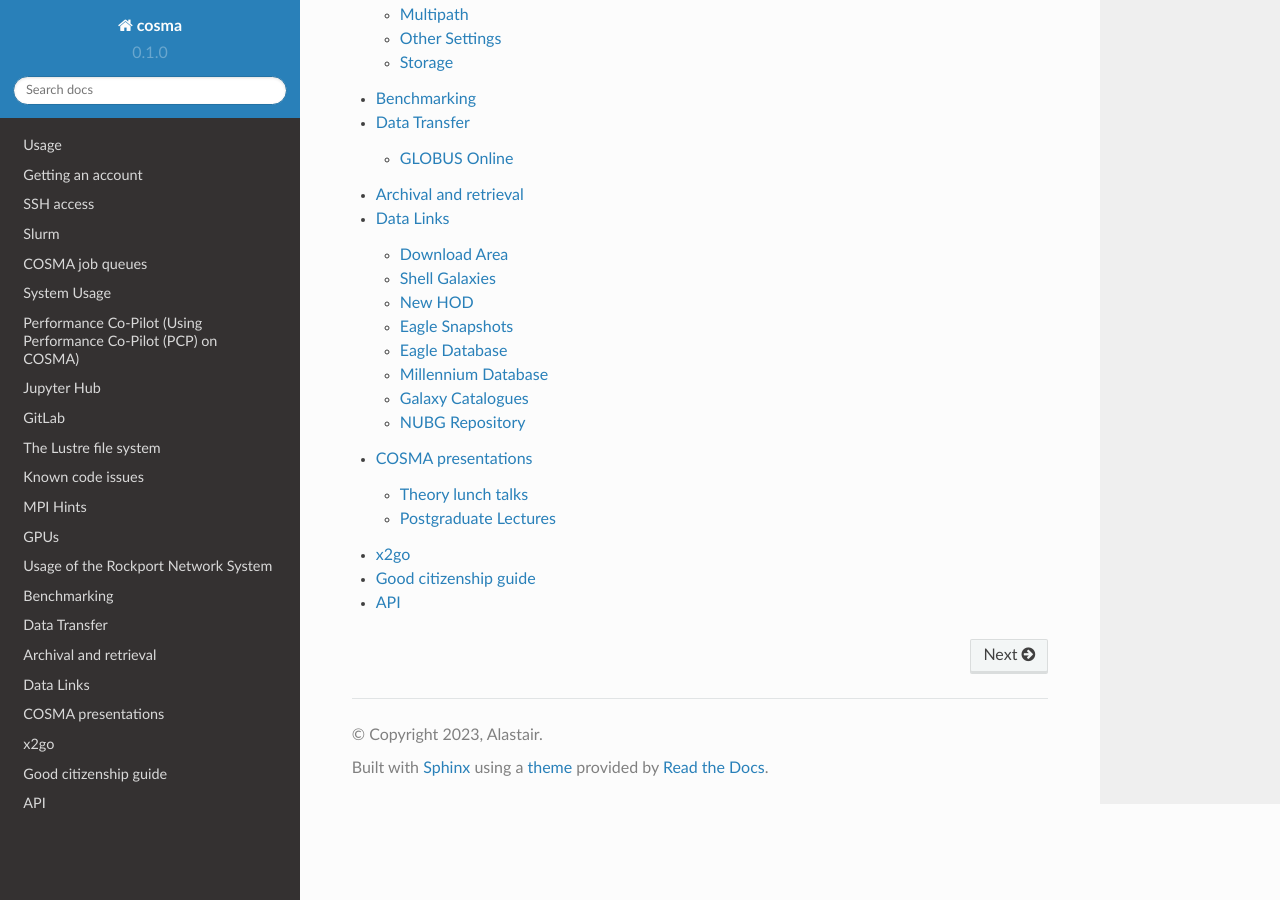
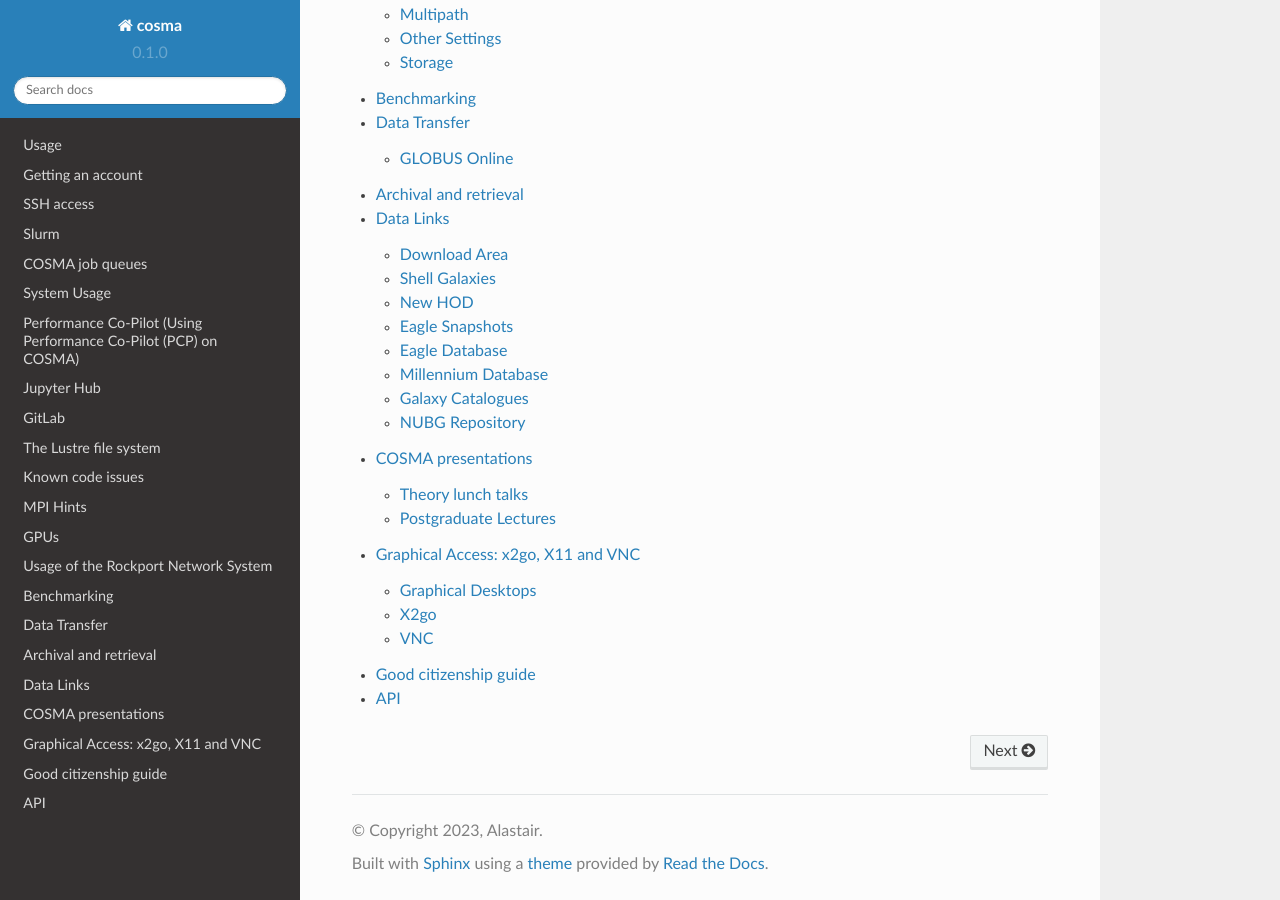
Before and after one commit to agb32/cosmadoc, a Sphinx documentation site: the page built from docs/source/index.rst, in a window 1280 px wide and 900 px high, scrolled down 2954 px. Built offline with Sphinx 7.4.7 and the Read the Docs theme 2.0.0, drawn with Linux system fonts in a browser that asks for light colours; pages that are not in the unit, such as notebooks, are missing from menus; some of the changed lines change nothing that is shown.

Commit message:
added grafical access info

```diff
--- a/docs/source/x2go.md
+++ b/docs/source/x2go.md
@@ -1 +1,64 @@
-# x2go
+# Graphical Access: x2go, X11 and VNC
+
+## Graphical Desktops
+
+COSMA offers 2 ways to get a graphical desktop, in addition to standard X-11 forwarding: x2go and vnc. x2go is probably simpler to set up.
+
+## X2go
+
+You will need an [x2go](https://wiki.x2go.org/doku.php) client on your desktop/laptop. This is available under common package repositories.
+
+Launch the client (e.g. x2goclient on Linux).
+
+Create a new session with the following details:
+
+Session name: (e.g. cosma - choose a name that means something to you!)
+
+Host: Choose a cosma login node (e.g. login5a.cosma.dur.ac.uk)
+
+Login: Your cosma user name
+
+Use your ssh key for ssh connection: Select your private ssh kay.
+
+Session type: Select Xfce. You may need to untick the "Try auto login" box, but if it works with it ticked, that is probably more convenient.
+
+![](./images/x2gosetup.png)
+
+Save these settings. Then, click on this entry, and eventually, you will be given a graphical desktop environment on COSMA. You may need to enter your ssh key, then your password, and finally your ssh key again.
+
+Also note, if you have an error in your .bashrc file (for example, trying to load a non-existant module), then the x2go login may fail. To solve this, remove the offending lines from your .bashrc file.
+
+## VNC
+
+While VNC can be used, ssh is preferred.
+
+However, to use vnc, the following steps can be taken:
+
+On a login node:
+
+    vncserver :N
+
+(where N is a number from 1 to something - try starting with 1)
+
+If you haven't set up a vnc password run:
+
+    vncpasswd
+
+From your laptop/desktop:
+
+    ssh -Nf -L 5900:LOGINNODE:5900+N USERNAME@LOGINNODE.cosma.dur.ac.uk
+
+And then:
+
+    vncviewer localhost:5900
+e.g.
+
+On login7a:
+
+    vncserver :2
+
+On laptop:
+
+    ssh -Nf -L 5900:login7a:5902 dc-user1@login7a.cosma.dur.ac.uk
+
+    vncviewer localhost:5900
```
